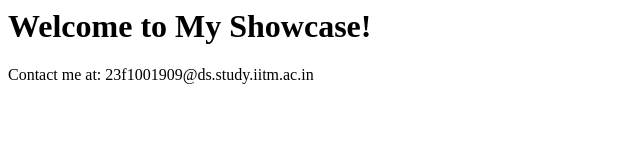
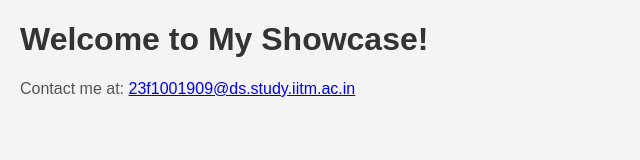
Before and after one commit to Abhi-1-p/TDS_W2_Profile, a plain HTML site: page Index.html in a window 1280 px wide. Shown: the whole page, without its empty margins (0-640 px from the left). Drawn offline with Linux system fonts and the light colour scheme.

Commit message:
Update Index.html
updated

```diff
--- a/Index.html
+++ b/Index.html
@@ -1,9 +1,26 @@
-<html>
+<!DOCTYPE html>
+<html lang="en">
 <head>
+  <meta charset="UTF-8">
+  <meta name="viewport" content="width=device-width, initial-scale=1.0">
   <title>Your Showcase</title>
+  <style>
+    body {
+      font-family: Arial, sans-serif;
+      margin: 20px;
+      background-color: #f4f4f4;
+    }
+    h1 {
+      color: #333;
+    }
+    p {
+      font-size: 16px;
+      color: #555;
+    }
+  </style>
 </head>
 <body>
   <h1>Welcome to My Showcase!</h1>
-  <p>Contact me at: <!--email_off-->23f1001909@ds.study.iitm.ac.in<!--/email_off--></p>
+  <p>Contact me at: <a href="mailto:23f1001909@ds.study.iitm.ac.in">23f1001909@ds.study.iitm.ac.in</a></p>
 </body>
 </html>
```
